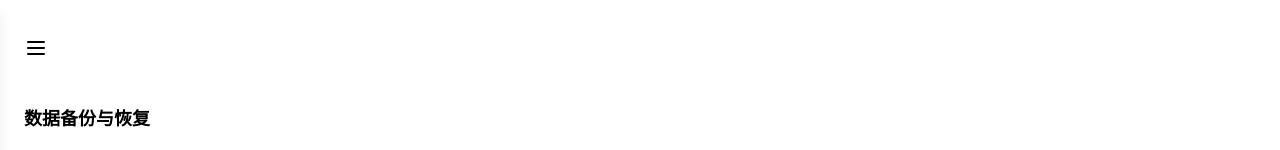
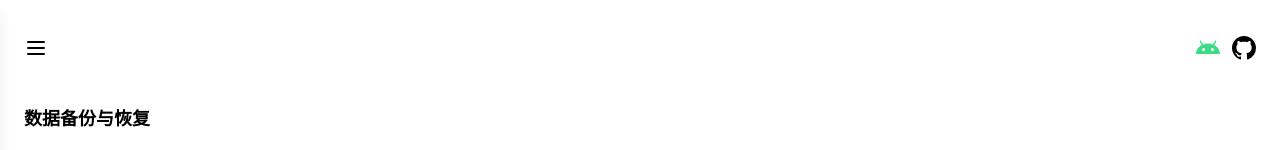
Before and after one commit to Glassous/GlesTranslate, a Vue app: page / in a window 1280 px wide. Shown: the top 150 px of the page. Built offline with nearby package versions, Linux system fonts and the light colour scheme; a web font is replaced by a local one.

Commit message:
在标题栏添加Android和GitHub图标链接

```diff
--- a/src/App.vue
+++ b/src/App.vue
@@ -2,7 +2,8 @@
   <div class="min-h-screen p-6 backdrop-filter backdrop-blur-lg bg-opacity-30 bg-base-100 relative">
     <div :class="historyExpanded ? 'md:ml-80' : ''" class="transition-all duration-300 ease-in-out">
     <!-- 标题 -->
-    <div class="flex items-center mb-8">
+    <div class="flex items-center justify-between mb-8">
+      <div class="flex items-center">
       <button
         @click="historyExpanded = !historyExpanded"
         class="btn btn-ghost btn-circle mr-4"
@@ -18,6 +19,53 @@
       <h1 class="text-5xl font-aladin font-bold bg-gradient-to-r from-primary to-secondary bg-clip-text text-transparent">
         GlesTranslate
       </h1>
+      </div>
+      <!-- 右侧图标区域 -->
+      <div class="flex items-center gap-3">
+        <!-- Android 图标 + 横幅 -->
+        <div class="relative">
+          <a
+            href="https://github.com/Glassous/GlesTranslateAndroid"
+            target="_blank"
+            rel="noopener"
+            class="btn btn-ghost btn-circle group"
+            aria-label="打开 Android 端仓库"
+            @mouseenter="showAndroidBanner = true"
+            @mouseleave="showAndroidBanner = false"
+          >
+            <!-- Android 品牌图标（Bootstrap Icons: bi-android） -->
+            <svg xmlns="http://www.w3.org/2000/svg" class="w-6 h-6 text-[#3DDC84]" viewBox="0 0 16 16" fill="currentColor" aria-hidden="true">
+              <path d="M2.76 3.061a.5.5 0 0 1 .679.2l1.283 2.352A8.9 8.9 0 0 1 8 5a8.9 8.9 0 0 1 3.278.613l1.283-2.352a.5.5 0 1 1 .878.478l-1.252 2.295C14.475 7.266 16 9.477 16 12H0c0-2.523 1.525-4.734 3.813-5.966L2.56 3.74a.5.5 0 0 1 .2-.678ZM5 10a1 1 0 1 0 0-2 1 1 0 0 0 0 2m6 0a1 1 0 1 0 0-2 1 1 0 0 0 0 2"/>
+            </svg>
+          </a>
+          <!-- Android 横幅 -->
+          <div class="absolute right-full top-1/2 -translate-y-1/2 mr-2 transition-all duration-300 ease-in-out">
+            <div
+              :class="[showAndroidBanner ? 'opacity-100 scale-100 px-3 py-1' : 'opacity-0 scale-95 px-0 py-0 pointer-events-none']"
+              class="badge badge-success whitespace-nowrap"
+            >
+              Android
+            </div>
+          </div>
+        </div>
+        <!-- GitHub 图标按钮 -->
+        <a
+          href="https://github.com/Glassous/GlesTranslate"
+          target="_blank"
+          rel="noopener"
+          class="btn btn-ghost btn-circle"
+          aria-label="打开 GitHub 仓库"
+        >
+          <svg class="w-6 h-6" viewBox="0 0 16 16" fill="currentColor" aria-hidden="true">
+            <path d="M8 0C3.58 0 0 3.58 0 8c0 3.54 2.29 6.53 5.47 7.59.4.07.55-.17.55-.38
+            0-.19-.01-.82-.01-1.49-2.01.37-2.53-.49-2.69-.94-.09-.23-.48-.94-.82-1.13-.28-.15-.68-.52-.01-.53.63-.01
+            1.08.58 1.23.82.72 1.21 1.87.87 2.33.66.07-.52.28-.87.51-1.07-1.78-.2-3.64-.89-3.64-3.95
+            0-.87.31-1.59.82-2.15-.08-.2-.36-1.02.08-2.12 0 0 .67-.21 2.2.82.64-.18 1.32-.27 2-.27.68 0
+            1.36.09 2 .27 1.53-1.04 2.2-.82 2.2-.82.44 1.1.16 1.92.08 2.12.51.56.82 1.27.82 2.15
+            0 3.07-1.87 3.75-3.65 3.95.29.25.54.73.54 1.48 0 1.07-.01 1.93-.01 2.2 0 .21.15.46.55.38A8.013 8.013 0 0016 8c0-4.42-3.58-8-8-8z"/>
+          </svg>
+        </a>
+      </div>
     </div>
 
     <!-- 数据备份恢复弹窗 -->
@@ -476,6 +524,7 @@ const customLanguage = ref('')
 const historyExpanded = ref(false)
 const translationHistory = ref(loadFromStorage('translationHistory', []))
 const customLanguages = ref(loadFromStorage('customLanguages', []))
+const showAndroidBanner = ref(false)
 
 // 预设语言列表
 const presetLanguages = [
@@ -742,6 +791,12 @@ onMounted(() => {
       selectedLanguage.value = languages[1] // 默认选择英语
     }
   }
+
+  // 进入页面时展示“Android”横幅，2秒后收缩
+  showAndroidBanner.value = true
+  setTimeout(() => {
+    showAndroidBanner.value = false
+  }, 2000)
 })
 
 // 监听选中语言变化并保存
```
